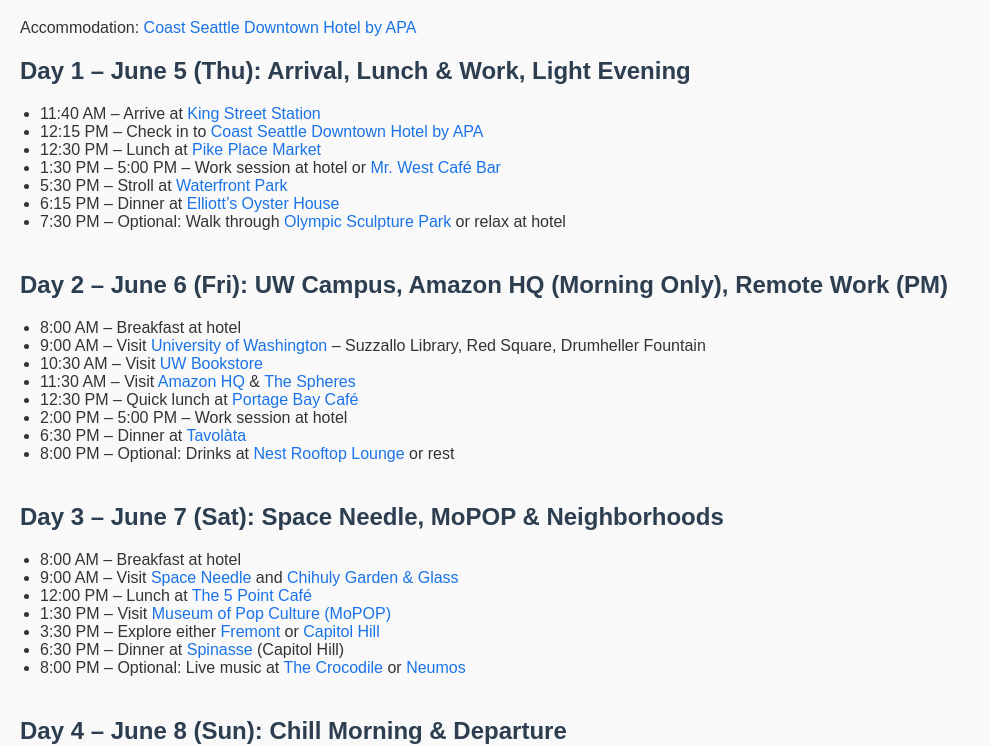
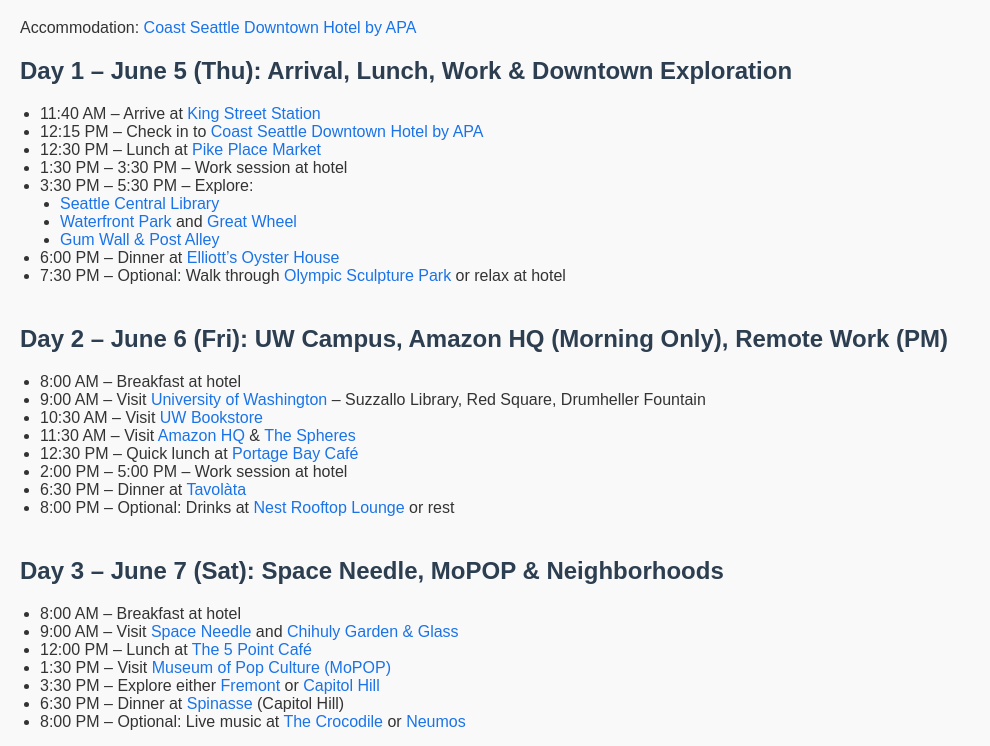
Before and after one commit to jaredtcy/seattle, a plain HTML site: page index.html in a window 1280 px wide. Shown: the part 61-807 px from the top of the page, without its empty margins (0-990 px from the left). Drawn offline with Linux system fonts and the light colour scheme.

Commit message:
Update index.html

```diff
--- a/index.html
+++ b/index.html
@@ -40,14 +40,20 @@
   </p>
 
   <div class="day">
-    <h2>Day 1 – June 5 (Thu): Arrival, Lunch & Work, Light Evening</h2>
+    <h2>Day 1 – June 5 (Thu): Arrival, Lunch, Work & Downtown Exploration</h2>
     <ul>
       <li>11:40 AM – Arrive at <a href="https://www.google.com/maps/place/King+Street+Station/@47.5983,-122.3295,17z" target="_blank">King Street Station</a></li>
       <li>12:15 PM – Check in to <a href="https://www.google.com/maps/place/Coast+Seattle+Downtown+Hotel+by+APA/@47.6135,-122.3375,17z" target="_blank">Coast Seattle Downtown Hotel by APA</a></li>
       <li>12:30 PM – Lunch at <a href="https://www.google.com/maps/place/Pike+Place+Market/@47.6094,-122.3422,17z" target="_blank">Pike Place Market</a></li>
-      <li>1:30 PM – 5:00 PM – Work session at hotel or <a href="https://www.google.com/maps/place/Mr.+West+Cafe+Bar/@47.6123,-122.3345,17z" target="_blank">Mr. West Café Bar</a></li>
-      <li>5:30 PM – Stroll at <a href="https://www.google.com/maps/place/Waterfront+Park/@47.6055,-122.3401,17z" target="_blank">Waterfront Park</a></li>
-      <li>6:15 PM – Dinner at <a href="https://www.google.com/maps/place/Elliott's+Oyster+House/@47.6053,-122.3405,17z" target="_blank">Elliott’s Oyster House</a></li>
+      <li>1:30 PM – 3:30 PM – Work session at hotel</li>
+      <li>3:30 PM – 5:30 PM – Explore:
+        <ul>
+          <li><a href="https://www.google.com/maps/place/Seattle+Central+Library/@47.6067,-122.3325,17z" target="_blank">Seattle Central Library</a></li>
+          <li><a href="https://www.google.com/maps/place/Waterfront+Park/@47.6055,-122.3401,17z" target="_blank">Waterfront Park</a> and <a href="https://www.google.com/maps/place/Seattle+Great+Wheel/@47.6071,-122.3427,17z" target="_blank">Great Wheel</a></li>
+          <li><a href="https://www.google.com/maps/place/Gum+Wall/@47.6081,-122.3405,17z" target="_blank">Gum Wall & Post Alley</a></li>
+        </ul>
+      </li>
+      <li>6:00 PM – Dinner at <a href="https://www.google.com/maps/place/Elliott's+Oyster+House/@47.6053,-122.3405,17z" target="_blank">Elliott’s Oyster House</a></li>
       <li>7:30 PM – Optional: Walk through <a href="https://www.google.com/maps/place/Olympic+Sculpture+Park/@47.6163,-122.3547,17z" target="_blank">Olympic Sculpture Park</a> or relax at hotel</li>
     </ul>
   </div>
```
